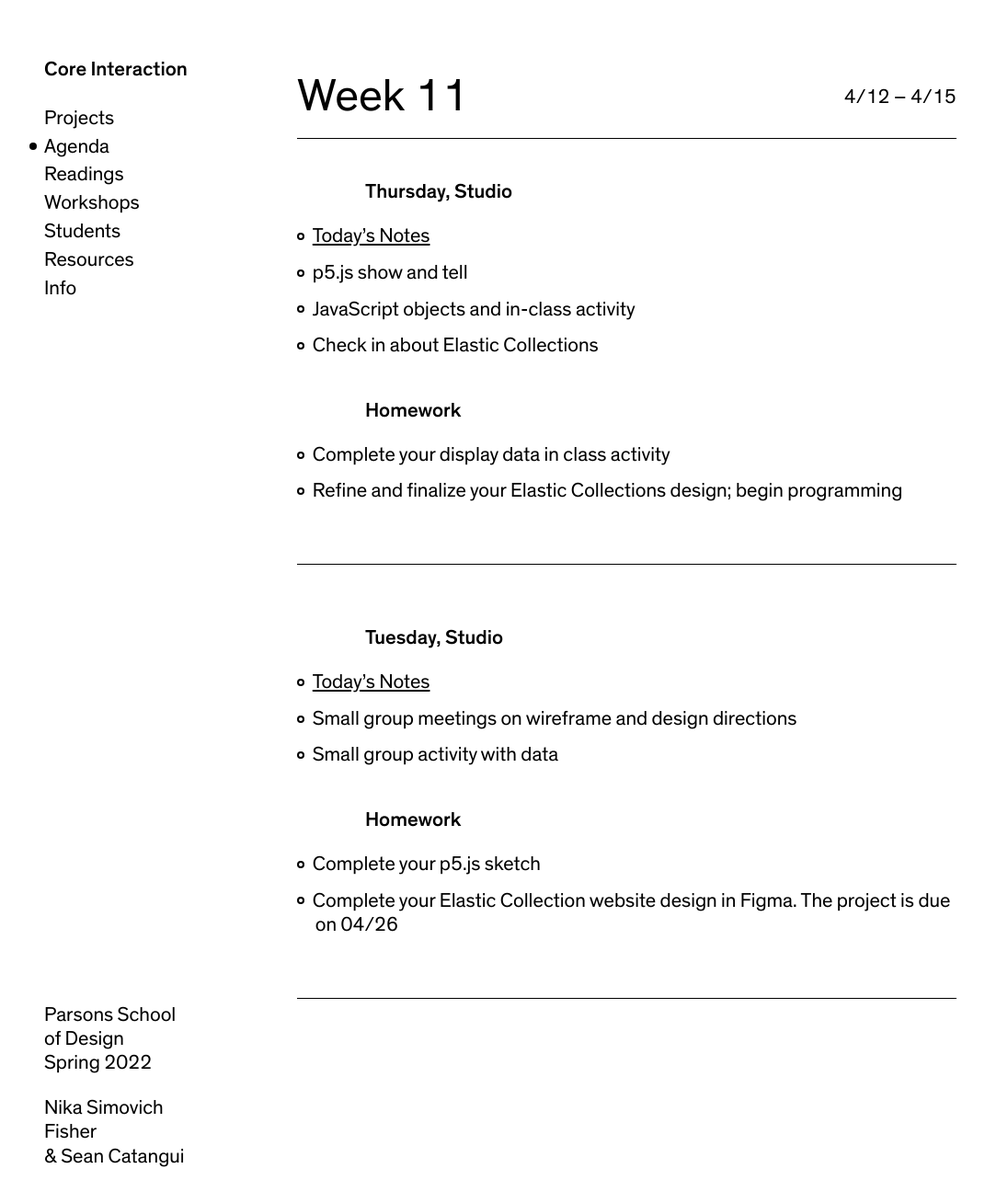
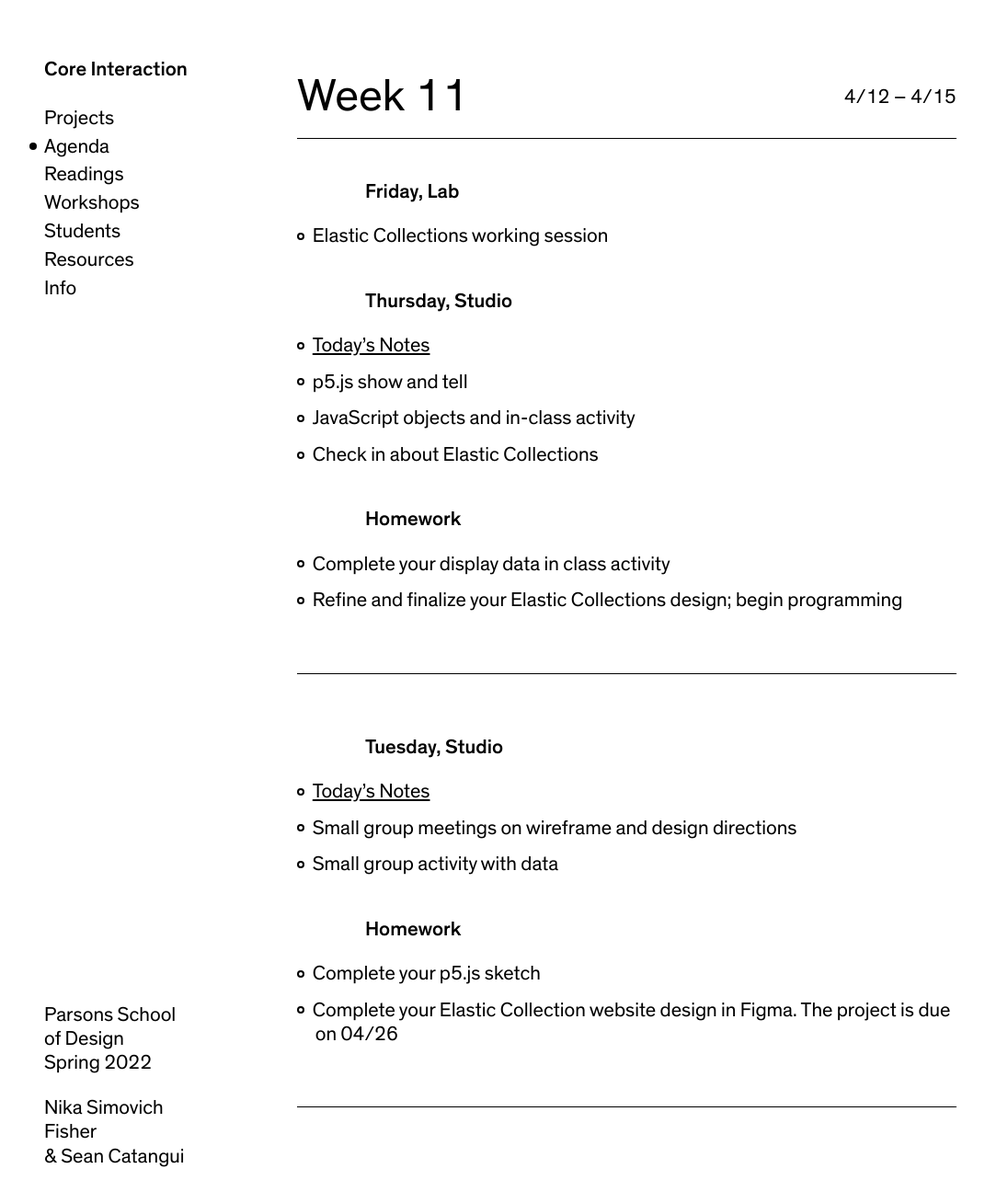
Before and after one commit to nikasimovich/cis22, a Jekyll site: the page built from _agendas/week-11.md, in a window 1280 px wide and 1330 px high. Shown: the top 1308 px of the window at 92% size, without its empty margins (12-1083 px from the left). Built offline with Jekyll 4.4.1, drawn with Linux system fonts in a browser that asks for light colours.

Commit message:
Update week-11.md

```diff
--- a/_agendas/week-11.md
+++ b/_agendas/week-11.md
@@ -6,6 +6,9 @@ summary:          Elastic collections continuation, JavaScript libraries
 
 ---
 
+
+### Friday, Lab
+- Elastic Collections working session
 
 ### Thursday, Studio
 
```
